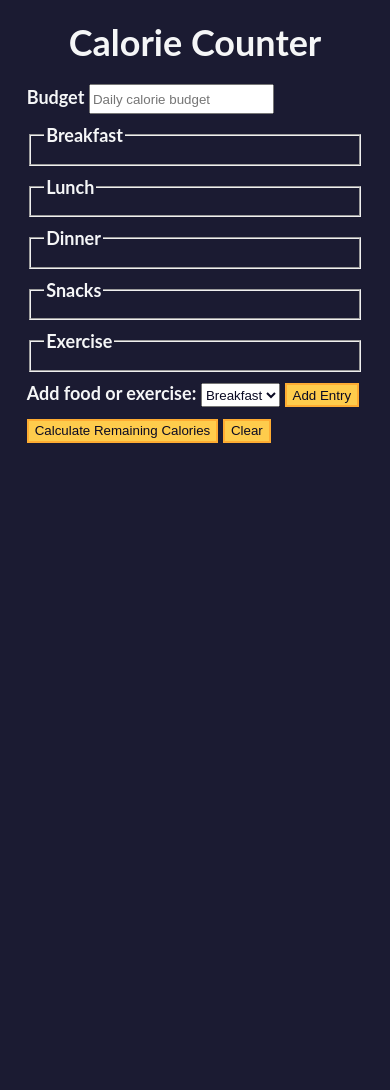
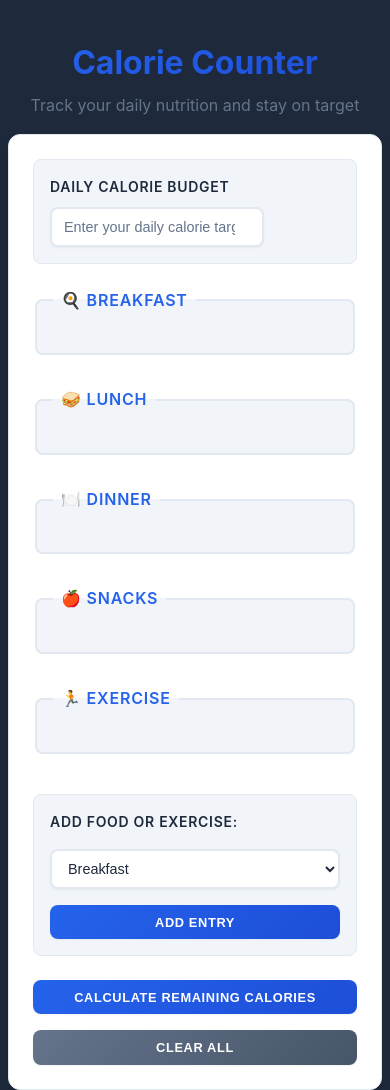
Before and after one commit to jalebkackson/Calorie-Counter_Form-Validation, a plain HTML site: page index.html in a window 390 px wide. Before the commit the page ends 844 px from the top, so only its background shows below. Drawn offline with Linux system fonts and the light colour scheme.

Commit message:
updated style for a cleaner more modern appearance

```diff
--- a/index.html
+++ b/index.html
@@ -4,41 +4,59 @@
     <meta charset="utf-8" />
     <meta name="viewport" content="width=device-width, initial-scale=1.0" />
     <link rel="stylesheet" href="styles.css" />
-    <title>Calorie Counter</title>
+    <title>Calorie Counter - Track Your Daily Nutrition</title>
+    <meta
+      name="description"
+      content="A modern calorie counter to track your daily nutrition and exercise"
+    />
   </head>
   <body>
     <main>
+      <header>
         <h1>Calorie Counter</h1>
+        <p class="subtitle">Track your daily nutrition and stay on target</p>
+      </header>
+
       <div class="container">
         <form action="" id="calorie-counter">
-          <label for="budget">Budget</label>
+          <div class="budget-section">
+            <label for="budget">Daily Calorie Budget</label>
             <input
               type="number"
               id="budget"
               min="0"
-            placeholder="Daily calorie budget"
+              placeholder="Enter your daily calorie target"
               required
             />
+          </div>
+
+          <div class="meals-grid">
             <fieldset id="breakfast">
-            <legend>Breakfast</legend>
+              <legend>🍳 Breakfast</legend>
               <div class="input-container"></div>
             </fieldset>
+
             <fieldset id="lunch">
-            <legend>Lunch</legend>
+              <legend>🥪 Lunch</legend>
               <div class="input-container"></div>
             </fieldset>
+
             <fieldset id="dinner">
-            <legend>Dinner</legend>
+              <legend>🍽️ Dinner</legend>
               <div class="input-container"></div>
             </fieldset>
+
             <fieldset id="snacks">
-            <legend>Snacks</legend>
+              <legend>🍎 Snacks</legend>
               <div class="input-container"></div>
             </fieldset>
+
             <fieldset id="exercise">
-            <legend>Exercise</legend>
+              <legend>🏃 Exercise</legend>
               <div class="input-container"></div>
             </fieldset>
+          </div>
+
           <div class="controls">
             <span>
               <label for="entry-dropdown">Add food or exercise:</label>
@@ -52,11 +70,17 @@
               <button id="add-entry" type="button">Add Entry</button>
             </span>
           </div>
-          <div>
-            <button type="submit">Calculate Remaining Calories</button>
-            <button id="clear" type="button">Clear</button>
+
+          <div class="form-actions">
+            <button type="submit" class="primary">
+              Calculate Remaining Calories
+            </button>
+            <button id="clear" type="button" class="secondary">
+              Clear All
+            </button>
           </div>
         </form>
+
         <div id="output" class="output hide"></div>
       </div>
     </main>
--- a/styles.css
+++ b/styles.css
@@ -1,72 +1,254 @@
 :root {
-  --light-grey: #f5f6f7;
-  --dark-blue: #0a0a23;
-  --fcc-blue: #1b1b32;
-  --light-yellow: #fecc4c;
-  --dark-yellow: #feac32;
-  --light-pink: #ffadad;
-  --dark-red: #850000;
-  --light-green: #acd157;
+  --primary-color: #2563eb;
+  --primary-hover: #1d4ed8;
+  --secondary-color: #64748b;
+  --success-color: #10b981;
+  --warning-color: #f59e0b;
+  --danger-color: #ef4444;
+  --background: #1e293b;
+  --surface: #ffffff;
+  --text-primary: #1e293b;
+  --text-secondary: #64748b;
+  --border: #e2e8f0;
+  --shadow-sm: 0 1px 2px 0 rgb(0 0 0 / 0.05);
+  --shadow-md: 0 4px 6px -1px rgb(0 0 0 / 0.1), 0 2px 4px -2px rgb(0 0 0 / 0.1);
+  --shadow-lg: 0 10px 15px -3px rgb(0 0 0 / 0.1),
+    0 4px 6px -4px rgb(0 0 0 / 0.1);
+  --radius: 8px;
+  --radius-lg: 12px;
+}
+
+* {
+  box-sizing: border-box;
 }
 
 body {
-  font-family: "Lato", Helvetica, Arial, sans-serif;
-  font-size: 18px;
-  background-color: var(--fcc-blue);
-  color: var(--light-grey);
+  font-family: -apple-system, BlinkMacSystemFont, "Segoe UI", Roboto,
+    "Helvetica Neue", Arial, sans-serif;
+  font-size: 16px;
+  line-height: 1.6;
+  background-color: var(--background);
+  color: var(--text-primary);
+  margin: 0;
+  padding: 0;
+  min-height: 100vh;
+}
+
+main {
+  padding: 1rem 0.5rem;
+  max-width: 700px;
+  margin: 0 auto;
 }
 
 h1 {
   text-align: center;
+  font-size: 2rem;
+  font-weight: 700;
+  color: var(--text-primary);
+  margin-bottom: 0.25rem;
+  background: linear-gradient(
+    135deg,
+    var(--primary-color),
+    var(--primary-hover)
+  );
+  -webkit-background-clip: text;
+  -webkit-text-fill-color: transparent;
+  background-clip: text;
+}
+
+header {
+  text-align: center;
+  margin-bottom: 1rem;
+}
+
+.subtitle {
+  color: var(--text-secondary);
+  font-size: 1rem;
+  margin: 0;
+  font-weight: 400;
 }
 
 .container {
-  width: 90%;
-  max-width: 680px;
+  background: var(--surface);
+  border-radius: var(--radius-lg);
+  box-shadow: var(--shadow-lg);
+  padding: 1.5rem;
+  border: 1px solid var(--border);
 }
 
-h1,
-.container,
-.output {
-  margin: 20px auto;
+.budget-section {
+  background: #f1f5f9;
+  border-radius: var(--radius);
+  padding: 1rem;
+  margin-bottom: 1.5rem;
+  border: 1px solid var(--border);
+}
+
+.meals-grid {
+  display: flex;
+  flex-direction: column;
+  gap: 1rem;
+  margin-bottom: 1.5rem;
 }
 
 label,
 legend {
-  font-weight: bold;
+  font-weight: 600;
+  color: var(--text-primary);
+  font-size: 0.875rem;
+  text-transform: uppercase;
+  letter-spacing: 0.05em;
+  margin-bottom: 0.5rem;
+  display: block;
+}
+
+legend {
+  font-size: 1rem;
+  color: var(--primary-color);
+  padding: 0 0.5rem;
 }
 
 .input-container {
   display: flex;
   flex-direction: column;
+  gap: 0.75rem;
 }
 
 button {
   cursor: pointer;
   text-decoration: none;
-  background-color: var(--light-yellow);
-  border: 2px solid var(--dark-yellow);
+  background: linear-gradient(
+    135deg,
+    var(--primary-color),
+    var(--primary-hover)
+  );
+  color: white;
+  border: none;
+  border-radius: var(--radius);
+  padding: 0.6rem 1.25rem;
+  font-weight: 600;
+  font-size: 0.8rem;
+  transition: all 0.2s ease;
+  box-shadow: var(--shadow-sm);
+  text-transform: uppercase;
+  letter-spacing: 0.05em;
 }
 
-button,
+button:hover {
+  transform: translateY(-1px);
+  box-shadow: var(--shadow-md);
+}
+
+button:active {
+  transform: translateY(0);
+}
+
+button#clear {
+  background: linear-gradient(135deg, var(--secondary-color), #475569);
+}
+
+button#clear:hover {
+  background: linear-gradient(135deg, #475569, #334155);
+}
+
 input,
 select {
-  min-height: 24px;
-  color: var(--dark-blue);
+  min-height: 40px;
+  color: var(--text-primary);
+  background: var(--surface);
+  border: 2px solid var(--border);
+  border-radius: var(--radius);
+  padding: 0.5rem 0.75rem;
+  font-size: 0.9rem;
+  transition: all 0.2s ease;
+  box-shadow: var(--shadow-sm);
 }
 
-fieldset,
-label,
-button,
-input,
-select {
-  margin-bottom: 10px;
+input:focus,
+select:focus {
+  outline: none;
+  border-color: var(--primary-color);
+  box-shadow: 0 0 0 3px rgb(37 99 235 / 0.1);
+}
+
+input::placeholder {
+  color: var(--text-secondary);
+}
+
+fieldset {
+  border: 2px solid var(--border);
+  border-radius: var(--radius);
+  padding: 1rem;
+  margin-bottom: 1rem;
+  background: #f1f5f9;
+  transition: all 0.2s ease;
+}
+
+fieldset:hover {
+  border-color: var(--primary-color);
+  box-shadow: var(--shadow-sm);
+}
+
+.controls {
+  background: #f1f5f9;
+  border-radius: var(--radius);
+  padding: 1rem;
+  margin: 1rem 0;
+  border: 1px solid var(--border);
+}
+
+.controls span {
+  display: flex;
+  align-items: center;
+  gap: 1rem;
+  flex-wrap: wrap;
+}
+
+.controls label {
+  margin-bottom: 0;
+  white-space: nowrap;
+}
+
+.controls select {
+  min-width: 120px;
+}
+
+.controls button {
+  white-space: nowrap;
+}
+
+.form-actions {
+  display: flex;
+  gap: 1rem;
+  justify-content: center;
+  flex-wrap: wrap;
+  margin-top: 1.5rem;
+}
+
+.form-actions button {
+  min-width: 180px;
+}
+
+.form-actions button.primary {
+  background: linear-gradient(
+    135deg,
+    var(--primary-color),
+    var(--primary-hover)
+  );
+}
+
+.form-actions button.secondary {
+  background: linear-gradient(135deg, var(--secondary-color), #475569);
 }
 
 .output {
-  border: 2px solid var(--light-grey);
-  padding: 10px;
+  border: 2px solid var(--border);
+  border-radius: var(--radius);
+  padding: 1.5rem;
   text-align: center;
+  background: var(--surface);
+  box-shadow: var(--shadow-md);
+  margin-top: 1.5rem;
 }
 
 .hide {
@@ -74,14 +256,99 @@ select {
 }
 
 .output span {
-  font-weight: bold;
-  font-size: 1.2em;
+  font-weight: 700;
+  font-size: 1.5rem;
+  display: block;
+  margin-bottom: 1rem;
+  padding: 1rem;
+  border-radius: var(--radius);
 }
 
 .surplus {
-  color: var(--light-pink);
+  color: white;
+  background: linear-gradient(135deg, var(--danger-color), #dc2626);
 }
 
 .deficit {
-  color: var(--light-green);
+  color: white;
+  background: linear-gradient(135deg, var(--success-color), #059669);
 }
+
+.output hr {
+  border: none;
+  height: 1px;
+  background: var(--border);
+  margin: 1.5rem 0;
+}
+
+.output p {
+  margin: 0.5rem 0;
+  font-size: 1.1rem;
+  color: var(--text-secondary);
+}
+
+.output p:first-of-type {
+  color: var(--text-primary);
+  font-weight: 600;
+}
+
+/* Responsive Design */
+@media (max-width: 768px) {
+  main {
+    padding: 1rem 0.5rem;
+  }
+
+  .container {
+    padding: 1.5rem;
+  }
+
+  h1 {
+    font-size: 2rem;
+  }
+
+  .controls span {
+    flex-direction: column;
+    align-items: stretch;
+  }
+
+  .controls select,
+  .controls button {
+    width: 100%;
+  }
+
+  fieldset {
+    padding: 1rem;
+  }
+
+  .form-actions {
+    flex-direction: column;
+  }
+
+  .form-actions button {
+    width: 100%;
+  }
+}
+
+/* Animation for new entries */
+.input-container > div {
+  animation: slideIn 0.3s ease-out;
+}
+
+@keyframes slideIn {
+  from {
+    opacity: 0;
+    transform: translateY(-10px);
+  }
+  to {
+    opacity: 1;
+    transform: translateY(0);
+  }
+}
+
+/* Focus states for accessibility */
+button:focus,
+input:focus,
+select:focus {
+  outline: 2px solid var(--primary-color);
+  outline-offset: 2px;
+}
```
Lines whose indentation alone changed are shown as unchanged.
